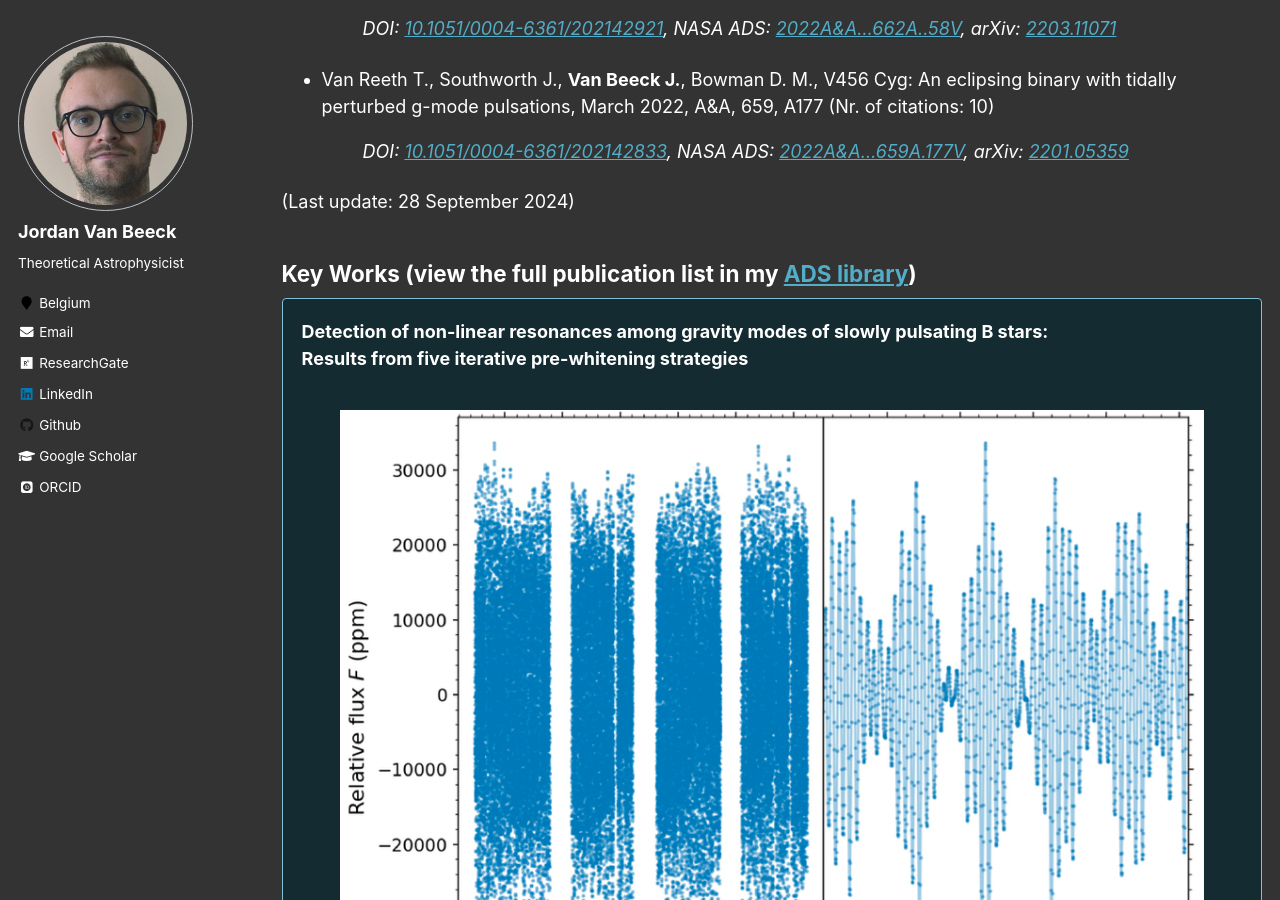
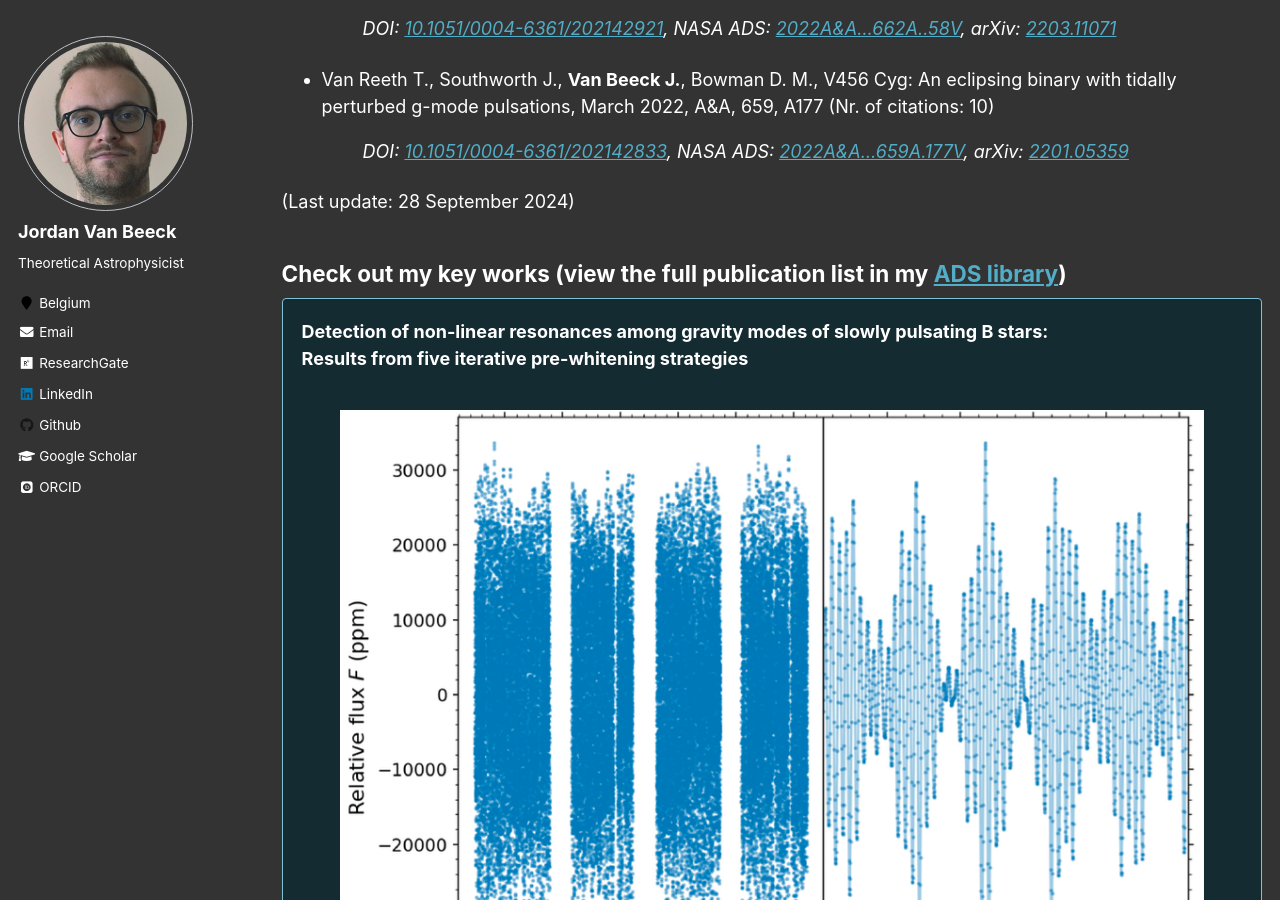
Before and after one commit to JVB11/jvb11.github.io, a Jekyll site: the page built from _pages/publications.md, in a window 1280 px wide and 900 px high, scrolled down 741 px. Built offline with Jekyll 4.4.1, drawn with Linux system fonts in a browser that asks for light colours; some web fonts are replaced.

Commit message:
update title in publications section

```diff
--- a/_pages/publications.md
+++ b/_pages/publications.md
@@ -31,7 +31,7 @@ author_profile: true
 
 (Last update: 28 September 2024)
 
-## Key Works (view the full publication list in my [ADS library](https://ui.adsabs.harvard.edu/public-libraries/mrBh0XAqRuqabcPXhidMUA))
+## Check out my key works (view the full publication list in my [ADS library](https://ui.adsabs.harvard.edu/public-libraries/mrBh0XAqRuqabcPXhidMUA))
 
 {% include base_path %}
 {% assign number_printed = 0 %}
--- a/scripts/run_update_publications.py
+++ b/scripts/run_update_publications.py
@@ -52,7 +52,7 @@ with open(markdown_path, "r") as f:
 # change the content
 ## find location of headers that indicate which part of the markdown file to edit
 i1 = my_markdown.index("## Check out my five most recent publications\n")
-i2 = my_markdown.index(f"## Key Works (view the full publication list in my [ADS library]({ads_library_url}))\n")
+i2 = my_markdown.index(f"## Check out my key works (view the full publication list in my [ADS library]({ads_library_url}))\n")
 ## create a list of the export string
 my_split = [f"{x}\n" for x in formatted_export_string.split("\n")]
 ## now generate the new markdown file content
```
